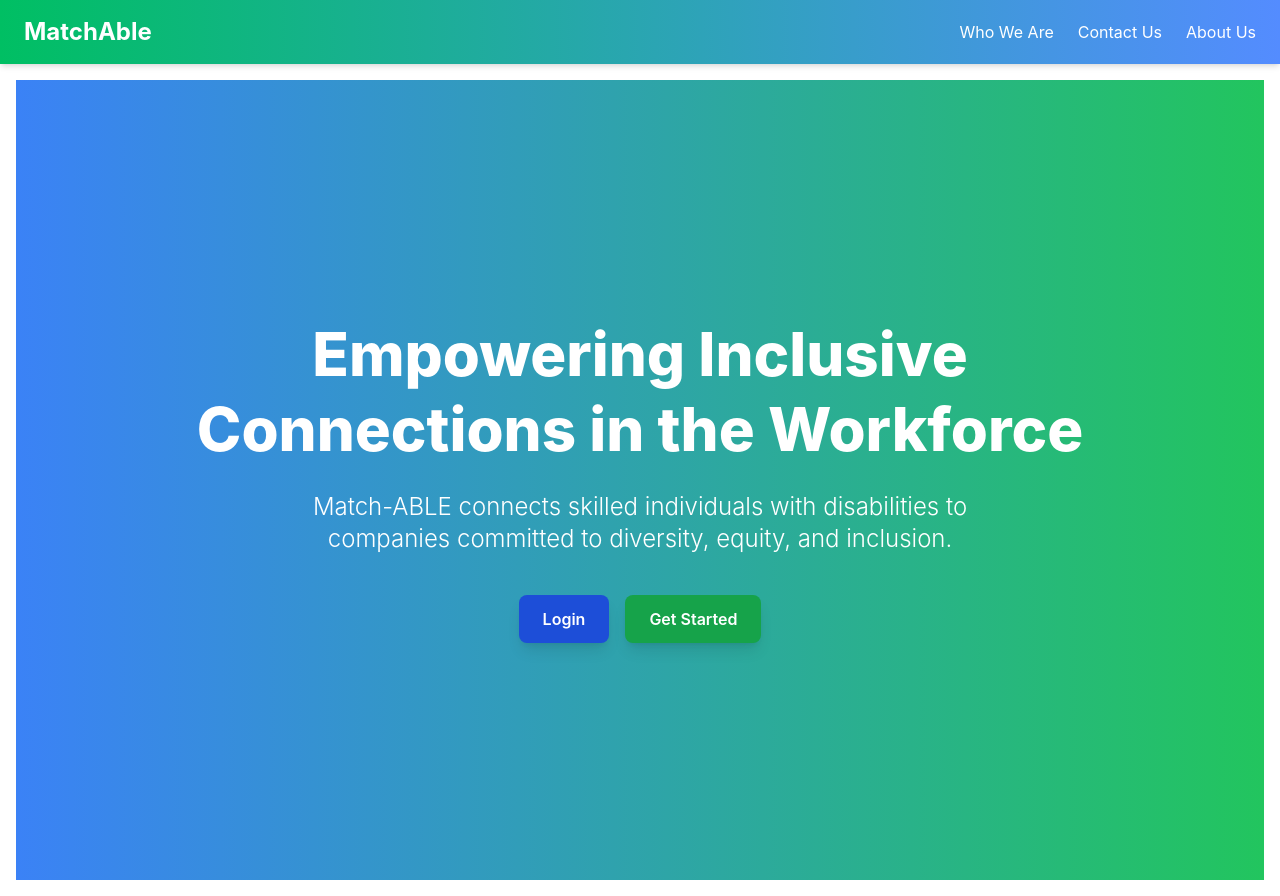
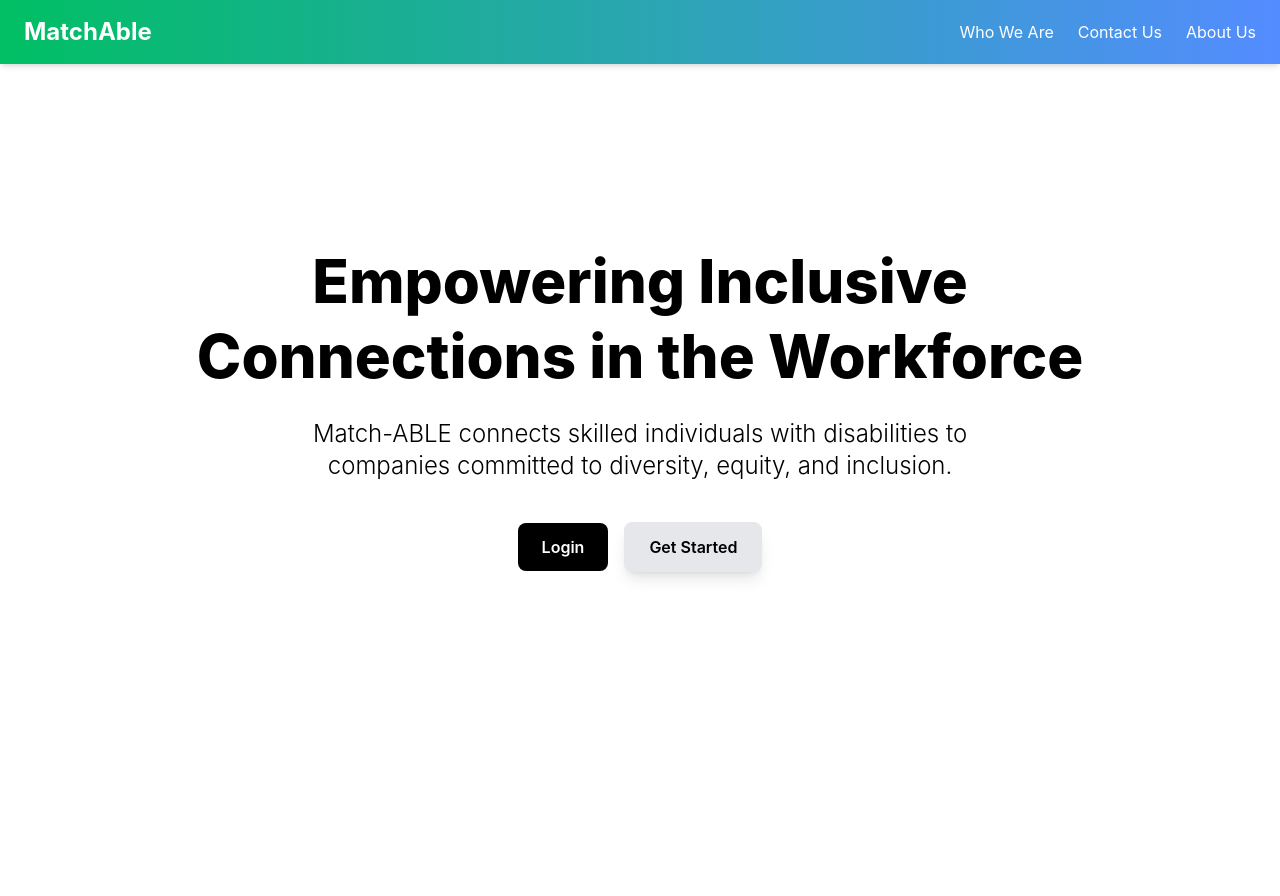
Before and after one commit to harishchaurasia/match-able, a Next.js app: page / in a window 1280 px wide. After the commit the page ends 816 px from the top, so only its background shows below. Built offline with nearby package versions, Linux system fonts and the light colour scheme.

Commit message:
corrected page overflow

```diff
--- a/src/components/Navbar.tsx
+++ b/src/components/Navbar.tsx
@@ -4,9 +4,7 @@ import Link from "next/link";
 
 const Navbar: React.FC = () => {
   return (
-    // <nav className="bg-green-700 text-white py-4 px-6 shadow-md">
-    // <nav className="bg-[#548cff] text-white py-4 px-6 shadow-md">
-    <nav className="bg-gradient-to-r from-[#00bf63] to-[#548cff] text-white py-4 px-6 shadow-md">
+    <nav className="fixed top-0 left-0 w-full bg-gradient-to-r from-[#00bf63] to-[#548cff] text-white py-4 px-6 shadow-md z-50">
       <div className="container mx-auto flex justify-between items-center">
         {/* Product Name */}
         <h1 className="text-2xl font-bold">
@@ -15,10 +13,9 @@ const Navbar: React.FC = () => {
 
         {/* Navigation Links */}
         <div className="flex space-x-6">
-          {/* <Link href="/what-we-do">What We Do</Link> */}
           <Link href="/who-we-are">Who We Are</Link>
           <Link href="/contact-us">Contact Us</Link>
-          <Link href="/AboutUs">About Us</Link>
+          <Link href="/about-us">About Us</Link>
         </div>
       </div>
     </nav>
--- a/src/pages/LandingPage.tsx
+++ b/src/pages/LandingPage.tsx
@@ -1,19 +1,24 @@
 // src/pages/LandingPage.tsx
 import React from "react";
 import { useRouter } from "next/router";
+import Navbar from "src/components/Navbar";
 
 const LandingPage: React.FC = () => {
   const router = useRouter();
 
   return (
-    <div className="min-h-screen flex flex-col items-center justify-center bg-gradient-to-r from-blue-500 to-green-500 px-6 text-white">
+    // <div className="min-h-screen flex flex-col items-center justify-center bg-gradient-to-r from-blue-500 to-green-500 px-6 text-white">
+    <div className="min-h-screen overflow-x-hidden flex flex-col items-center justify-center text-white">
       {/* Catchphrase */}
-      <h1 className="text-6xl font-extrabold mb-6 text-center max-w-4xl leading-tight">
+
+      {/* <h1 className="text-6xl font-extrabold mb-6 text-center max-w-4xl leading-tight"> */}
+      <h1 className="text-6xl text-black font-extrabold mb-6 text-center max-w-4xl leading-tight">
         Empowering Inclusive Connections in the Workforce
       </h1>
 
       {/* Subheading */}
-      <p className="text-2xl font-light text-center max-w-2xl mb-10">
+      {/* <p className="text-2xl font-light text-center max-w-2xl mb-10"> */}
+      <p className="text-2xl text-black font-light text-center max-w-2xl mb-10">
         Match-ABLE connects skilled individuals with disabilities to companies
         committed to diversity, equity, and inclusion.
       </p>
@@ -22,13 +27,13 @@ const LandingPage: React.FC = () => {
       <div className="space-x-4">
         <button
           onClick={() => router.push("/ProfilePage")} // Adjust if you have a login page
-          className="bg-blue-700 text-white py-3 px-6 rounded-lg font-semibold hover:bg-blue-800 transition duration-300 ease-in-out shadow-lg"
+          className="bg-black text-white py-3 px-6 rounded-lg font-semibold hover:bg-gray-500 hover:text-white transition duration-10 ease-in-out shadow-3xl"
         >
           Login
         </button>
         <button
           onClick={() => router.push("/JobListingPage")}
-          className="bg-green-600 text-white py-3 px-6 rounded-lg font-semibold hover:bg-green-700 transition duration-300 ease-in-out shadow-lg"
+          className="bg-gray-200 text-black py-3 px-6 border rounded-lg font-semibold hover:bg-gray-600 hover:text-white transition duration-10 ease-in-out shadow-lg "
         >
           Get Started
         </button>
--- a/src/pages/_app.tsx
+++ b/src/pages/_app.tsx
@@ -7,7 +7,7 @@ function MyApp({ Component, pageProps }: AppProps) {
   return (
     <>
       <Navbar />
-      <div className="p-4">
+      <div className="p-2">
         <Component {...pageProps} />
       </div>
     </>
--- a/src/styles/index.css
+++ b/src/styles/index.css
@@ -3,8 +3,19 @@
 @tailwind utilities;
 
 
-body {
+/* body {
   margin: 0;
+  font-family: -apple-system, BlinkMacSystemFont, 'Segoe UI', 'Roboto', 'Oxygen',
+    'Ubuntu', 'Cantarell', 'Fira Sans', 'Droid Sans', 'Helvetica Neue',
+    sans-serif;
+  -webkit-font-smoothing: antialiased;
+  -moz-osx-font-smoothing: grayscale;
+} */
+
+html, body {
+  margin: 0;
+  overflow-x: hidden;
+  /* overflow-y: hidden; */
   font-family: -apple-system, BlinkMacSystemFont, 'Segoe UI', 'Roboto', 'Oxygen',
     'Ubuntu', 'Cantarell', 'Fira Sans', 'Droid Sans', 'Helvetica Neue',
     sans-serif;
@@ -12,6 +23,7 @@ body {
   -moz-osx-font-smoothing: grayscale;
 }
 
+
 code {
   font-family: source-code-pro, Menlo, Monaco, Consolas, 'Courier New',
     monospace;
```
